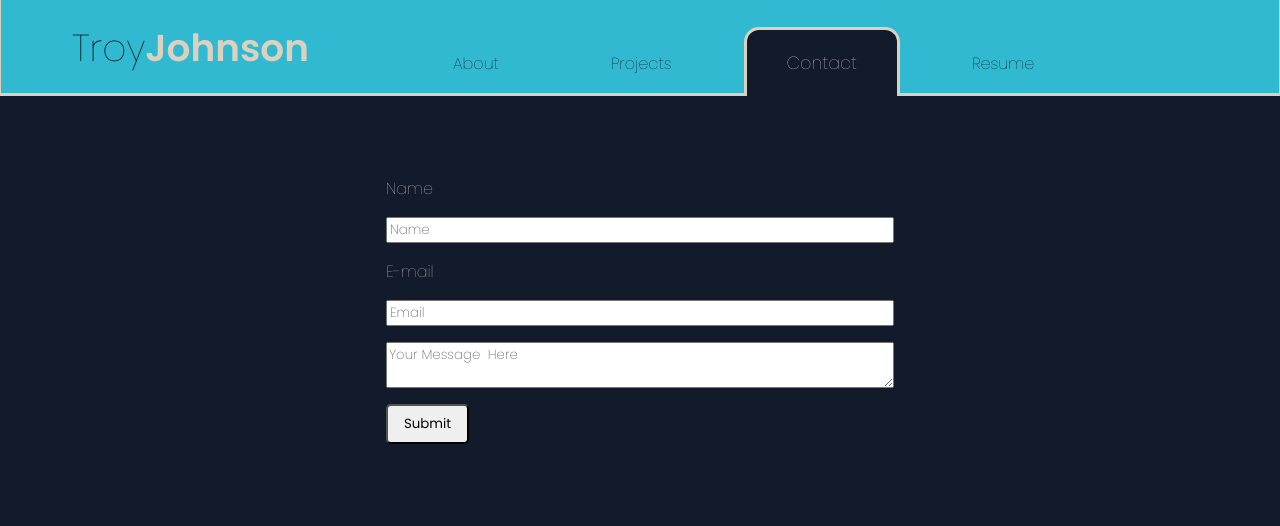
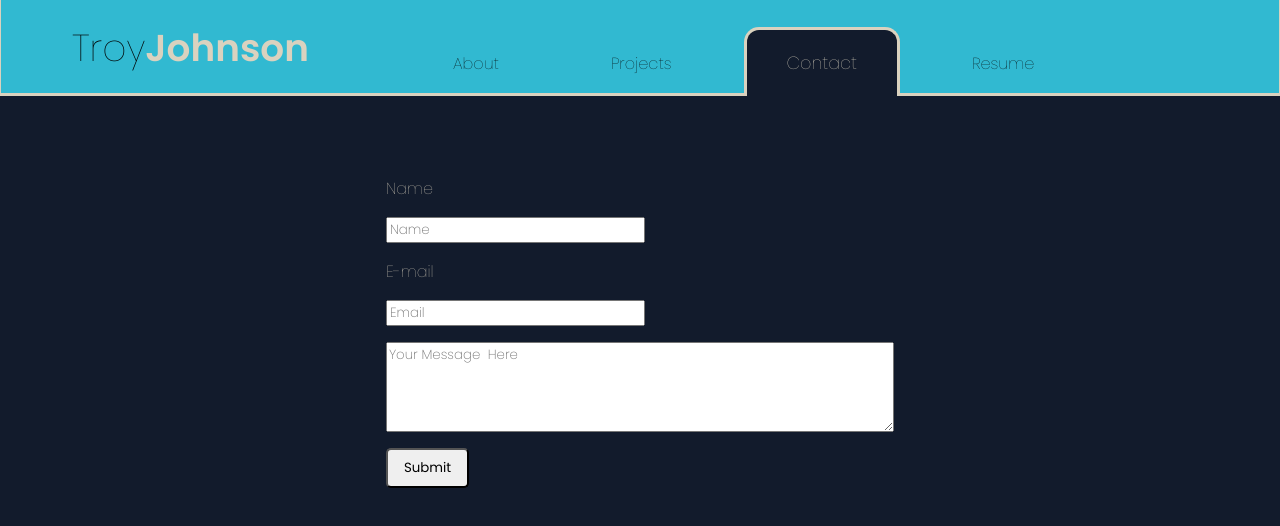
Before and after one commit to tnj415/improved-portfolio, a React (Create React App) app in the folder client/: page /contact in a window 1280 px wide. Shown: the top 526 px of the page. Built offline with nearby package versions, Linux system fonts and the light colour scheme.

Commit message:
deploying

```diff
--- a/client/package.json
+++ b/client/package.json
@@ -14,6 +14,8 @@
     "web-vitals": "^1.1.2"
   },
   "scripts": {
+    "predeploy": "npm run build",
+    "deploy": "gh-pages -d build",
     "start": "react-scripts start",
     "build": "react-scripts build",
     "test": "react-scripts test",
@@ -36,5 +38,6 @@
       "last 1 firefox version",
       "last 1 safari version"
     ]
-  }
+  },
+  "homepage": "https://myusername.github.io/my-app"
 }
--- a/client/src/styles/contact.scss
+++ b/client/src/styles/contact.scss
@@ -10,12 +10,14 @@
 }
 
 input {
+  width: 30ch;
   font-weight: 400;
   color: #000000;
 }
 
 textarea {
   width: 60ch;
+  height:10ch;
   color: black;
   font-weight: 400;
 
```
Also changed, not shown: 1 other file (tests, documents, lock files or other folders).
